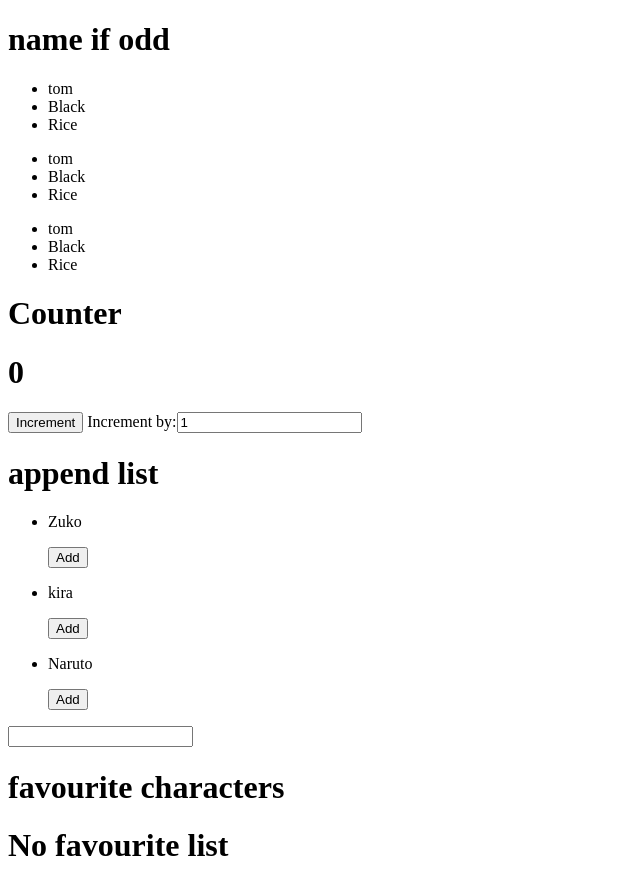
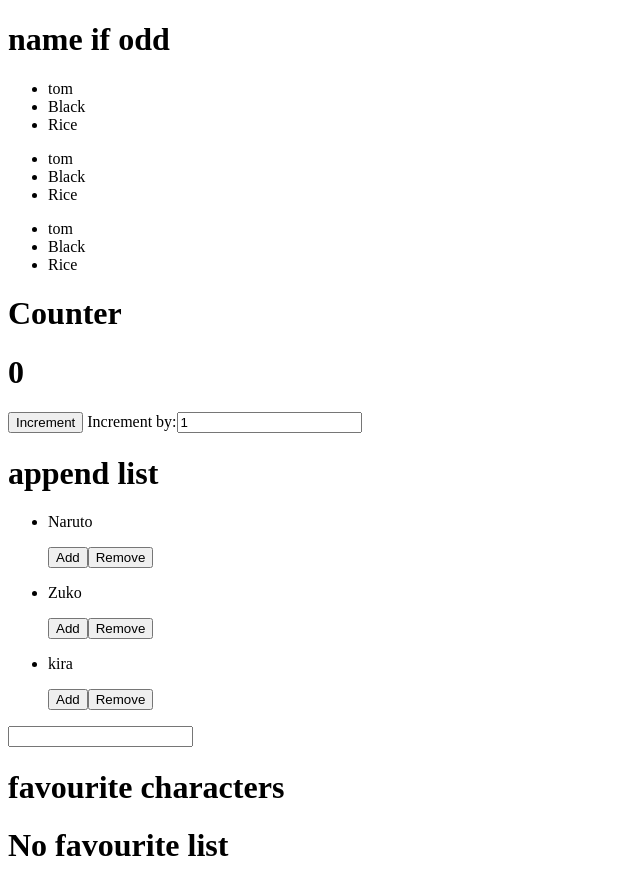
Before and after one commit to Eranmonnie/vue, a Vue app: page / in a window 1280 px wide. Shown: the whole page, without its empty margins (0-640 px from the left). Built offline with nearby package versions, Linux system fonts and the light colour scheme.

Commit message:
implemented remove feature in favourite list

```diff
--- a/src/App.vue
+++ b/src/App.vue
@@ -5,10 +5,10 @@ data:()=>{
 
 return{
   favouritecharacter:[
-
+  {name:"Naruto"},
   {name:"Zuko"},
   {name:"kira"},
-  {name:"Naruto"}
+
 
   ],
 
@@ -54,8 +54,12 @@ appendlist(value){
 addtocharacterlist(){
   this.favouritecharacter.push(this.newcharacter)
   this.newcharacter={name:""}
-}
+},
 
+removefromcharacterlist(valuee){
+  console.log(valuee)
+ this.favouritecharacter.pop(valuee)
+},
 
 }
 
@@ -81,14 +85,15 @@ addtocharacterlist(){
 <label for="incremantammount"> Increment by:</label>
 <input type="number" v-model="increamm">
 
+
 <h1>append list</h1>
-
 <ul>
 
 <li v-for="fav in favouritecharacter">
 
 <p>{{ fav.name }}</P>
 <button @click="appendlist(fav.name)">Add</button>
+<button @click="removefromcharacterlist(fav)">Remove</button>
 
 </li>
 </ul>
```
